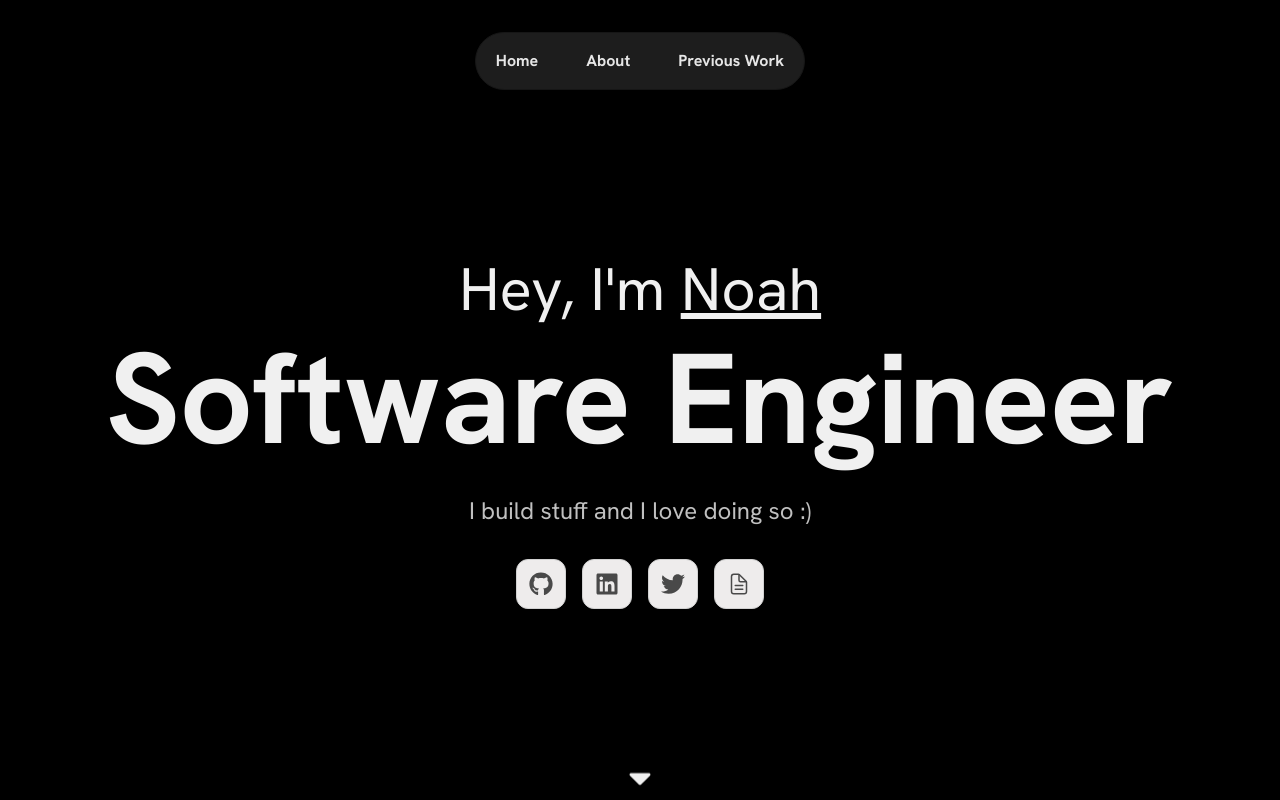
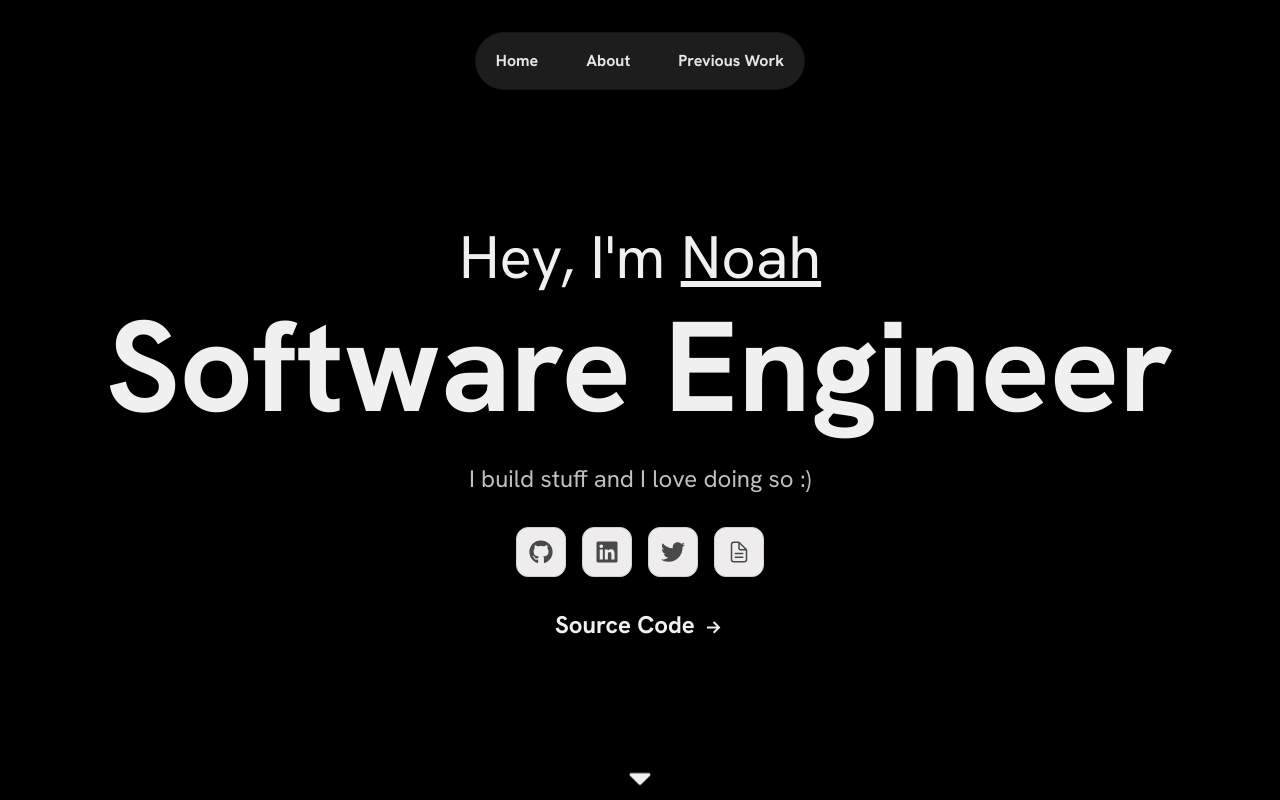
Before and after one commit to saibadarinadh/Next-js-portfolio, a Next.js app: page / in a window 1280 px wide. Shown: the top 800 px of the page. Built offline with nearby package versions, Linux system fonts and the light colour scheme.

Commit message:
rm comments + add repo link

```diff
--- a/components/Hero.tsx
+++ b/components/Hero.tsx
@@ -4,6 +4,7 @@ import React, { useState, useEffect } from 'react';
 import Link from 'next/link';
 import { FaCaretDown } from 'react-icons/fa';
 import { HERO_LINKS } from '@/lib/consts';
+import { GrFormNextLink } from 'react-icons/gr';
 
 const Hero: React.FC = () => {
   const [scale, setScale] = useState(1);
@@ -12,8 +13,8 @@ const Hero: React.FC = () => {
     const handleScroll = () => {
       const scrollPosition = window.scrollY;
       const maxScroll = window.innerHeight;
-      const newScale = 1 + (scrollPosition / maxScroll) * 0.2; // Adjust 0.2 to control the maximum scale
-      setScale(newScale > 1.2 ? 1.2 : newScale); // Cap the maximum scale at 1.2
+      const newScale = 1 + (scrollPosition / maxScroll) * 0.2;
+      setScale(newScale > 1.2 ? 1.2 : newScale);
     };
 
     window.addEventListener('scroll', handleScroll);
@@ -44,6 +45,12 @@ const Hero: React.FC = () => {
             </Link>
           ))}
         </div>
+
+        <div className="mt-8">
+          <Link href="https://github.com/NoahGdev/Next-Portfolio" className="text-2xl font-bold hover:underline">
+            Source Code <GrFormNextLink className="inline" />
+          </Link>
+        </div>
       </div>
 
       <div className="absolute bottom-8 flex flex-col items-center">
```
